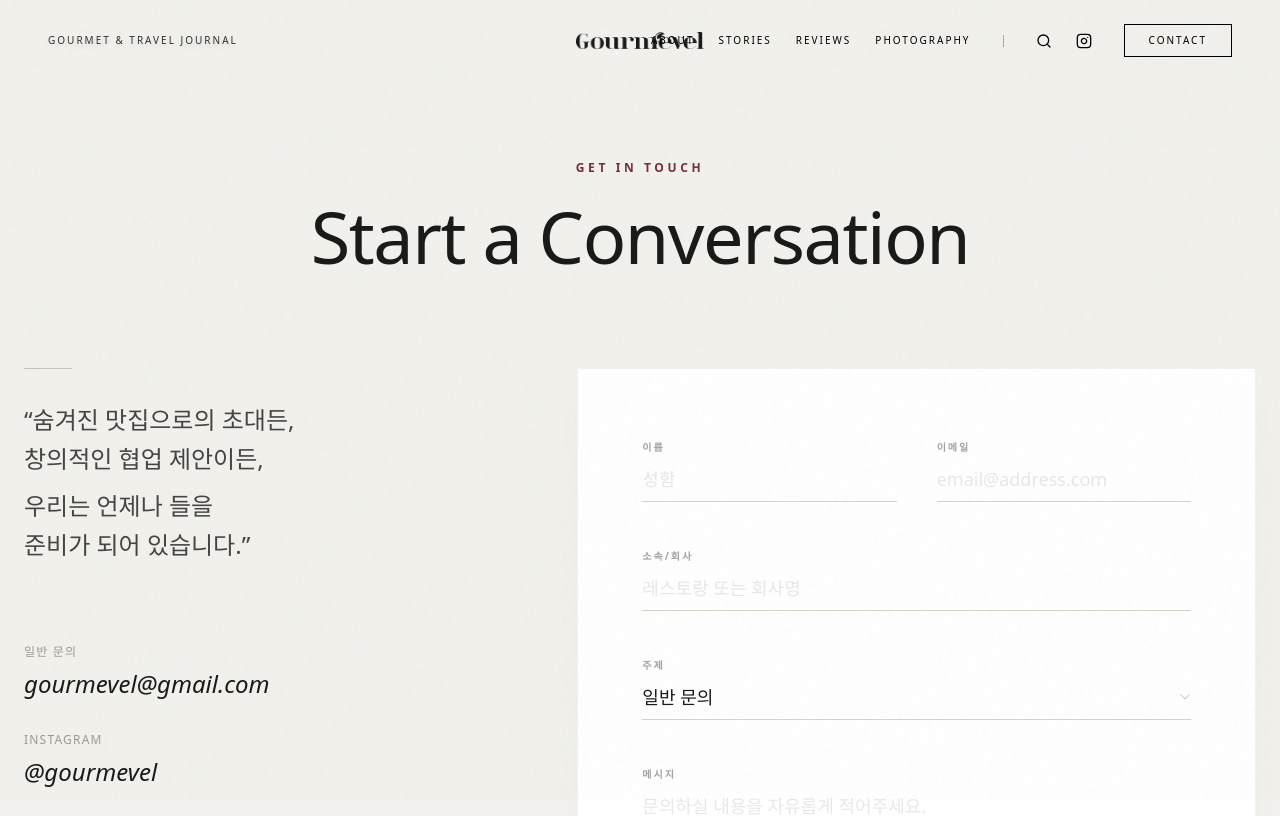
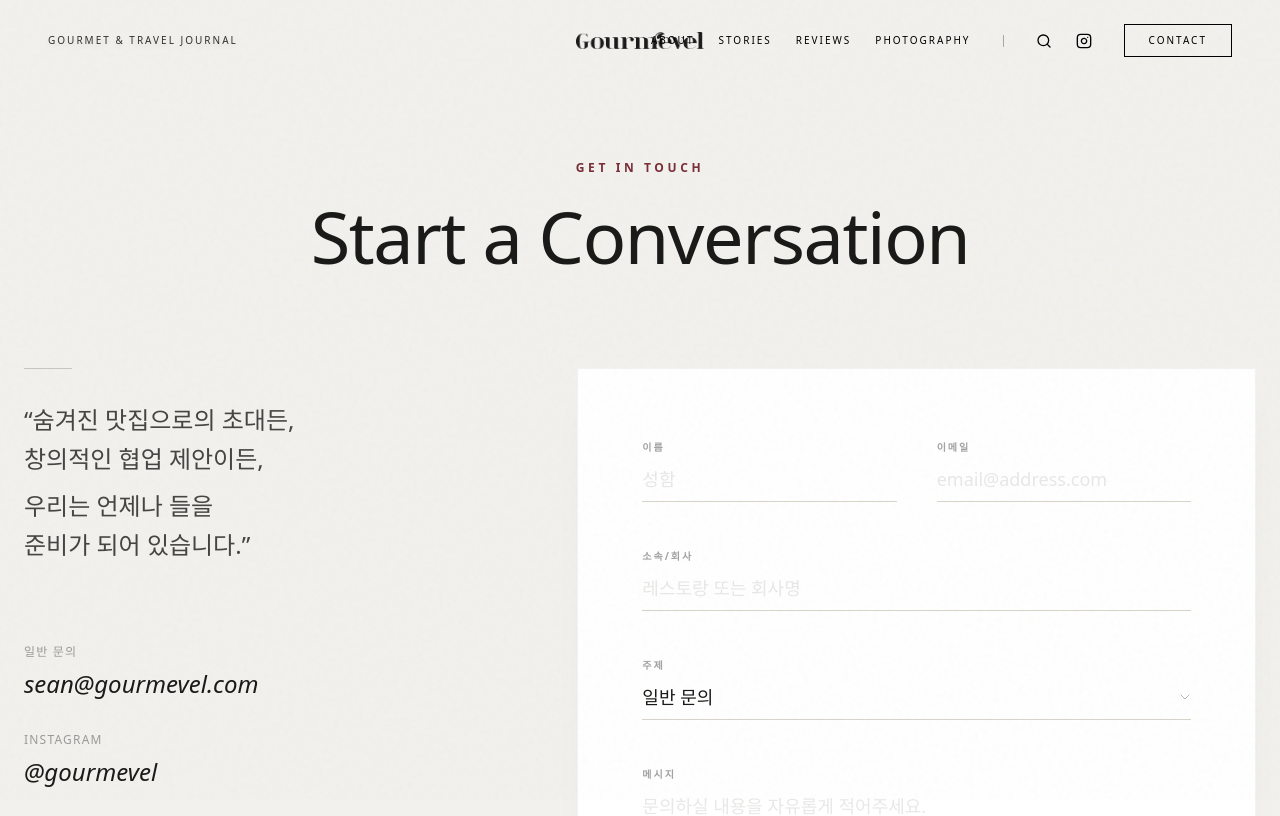
Before and after one commit to WiSeungJu/gourmevel-Web, a Next.js app: page /contact in a window 1280 px wide. Shown: the top 816 px of the page. Built offline with nearby package versions, Linux system fonts and the light colour scheme.

Commit message:
fix: update contact email address, footer address, and about profile image path

```diff
--- a/app/about/page.tsx
+++ b/app/about/page.tsx
@@ -238,7 +238,7 @@ export default function AboutPage() {
               {/* Image Area */}
               <div className="w-full md:w-5/12 aspect-[3/4] bg-gray-100 relative">
                 <Image
-                  src="/profile.jpg"
+                  src="/profile-about.jpg"
                   alt="Editor Portrait"
                   fill
                   className="object-cover"
--- a/app/contact/page.tsx
+++ b/app/contact/page.tsx
@@ -90,8 +90,8 @@ export default function ContactPage() {
               <div className="space-y-8 pt-4 lg:pt-8 flex flex-col items-center lg:items-start">
                 <div className="group">
                   <p className="font-sans text-xs tracking-widest text-brand-primary/40 uppercase mb-2">일반 문의</p>
-                  <a href="mailto:gourmevel@gmail.com" className="font-serif text-2xl text-brand-primary hover:text-brand-secondary transition-colors italic">
-                    gourmevel@gmail.com
+                  <a href="mailto:sean@gourmevel.com" className="font-serif text-2xl text-brand-primary hover:text-brand-secondary transition-colors italic">
+                    sean@gourmevel.com
                   </a>
                 </div>
 
--- a/app/media-kit-preview/page.tsx
+++ b/app/media-kit-preview/page.tsx
@@ -505,7 +505,7 @@ export default function MediaKitPage() {
                         </p>
 
                         <div className="inline-block border border-white/20 px-12 py-6 rounded-full">
-                            <p className="font-sans text-xl tracking-wider opacity-80">gourmevel@gmail.com</p>
+                            <p className="font-sans text-xl tracking-wider opacity-80">sean@gourmevel.com</p>
                         </div>
                     </div>
 
--- a/app/privacy/page.tsx
+++ b/app/privacy/page.tsx
@@ -94,7 +94,7 @@ export default function PrivacyPage() {
                 </p>
                 <div className="mt-4 p-6 bg-white border border-brand-primary/10">
                   <p className="font-bold text-brand-primary mb-2">개인정보 보호 담당 부서</p>
-                  <p className="text-sm">이메일: gourmevel@gmail.com</p>
+                  <p className="text-sm">이메일: sean@gourmevel.com</p>
                 </div>
               </section>
 
--- a/components/layout/Footer.tsx
+++ b/components/layout/Footer.tsx
@@ -58,10 +58,10 @@ export default function Footer() {
                 <span className="font-sans font-bold text-black/70 mr-2">사업자등록번호</span> 342-15-02376
               </p>
               <p>
-                <span className="font-sans font-bold text-black/70 mr-2">주소</span> 서울특별시 서대문구 가재울미래로 2
+                <span className="font-sans font-bold text-black/70 mr-2">주소</span> 서울특별시 서대문구 남가좌동 385
               </p>
               <p>
-                <span className="font-sans font-bold text-black/70 mr-2">이메일</span> gourmevel@gmail.com
+                <span className="font-sans font-bold text-black/70 mr-2">이메일</span> sean@gourmevel.com
               </p>
             </div>
 
```
Also changed, not shown: public/profile-about.jpg (added).
